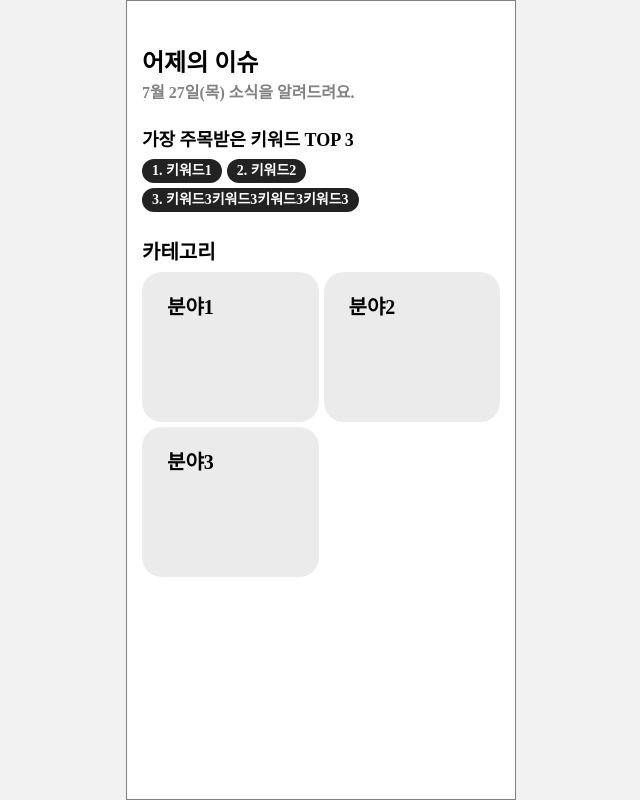
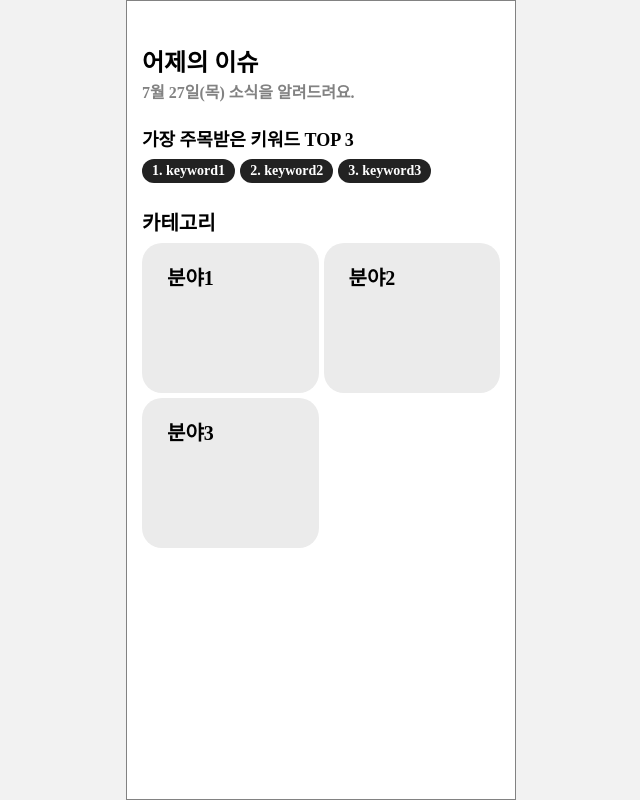
Before and after one commit to dailyganzi/Dailyganzi-FE, a plain HTML site: page pages/main.html in a window 1280 px wide. Shown: the whole page, without its empty margins (319-959 px from the left). Drawn offline with nearby package versions, Linux system fonts and the light colour scheme.

Commit message:
추가: 가장 주목받은 키워드 불러오는 모듈 작성

```diff
--- a/pages/main.html
+++ b/pages/main.html
@@ -18,7 +18,7 @@
         </div>
         <article class="hot-keywords">
           <h2 class="heading">가장 주목받은 키워드 TOP 3</h2>
-          <ol class="keywords">
+          <ol class="keywords" id="keywords">
             <li><a href="#">1. 키워드1</a></li>
             <li><a href="#">2. 키워드2</a></li>
             <li><a href="#">3. 키워드3키워드3키워드3키워드3</a></li>
@@ -34,6 +34,8 @@
         </article>
       </div>
     </section>
-    <script src="../scripts/exportDate.js"></script>
+    <script src="https://cdn.jsdelivr.net/npm/axios/dist/axios.min.js"></script>
+    <script defer type="module" src="../scripts/exportDate.js"></script>
+    <script defer type="module" src="../scripts/getHotKeywords.js"></script>
   </body>
 </html>
--- /dev/null
+++ b/scripts/getHotKeywords.js
@@ -0,0 +1,33 @@
+const $keywordsList = document.querySelector("#keywords");
+
+const appendListItem = (target, number, content) => {
+  // <a href="url">number. content</a>
+  const a = document.createElement("a");
+  a.href = `/pages/search.html?q=${content}`;
+  a.textContent = `${number}. ${content}`;
+
+  // <li><a/></li>
+  const li = document.createElement("li");
+  li.appendChild(a);
+
+  target.appendChild(li);
+};
+
+const getHotKeywords = async () => {
+  try {
+    const file = "/scripts/data/top-liked.json";
+    const response = await axios.get(file);
+    const keywords = response.data.keywords;
+    console.log(keywords);
+
+    // #keywords 노드의 자식 노드 전부 제거 후 새로운 자식 노드를 추가
+    $keywordsList.replaceChildren();
+    keywords.map((item, index) => {
+      appendListItem($keywordsList, index + 1, item);
+    });
+  } catch (error) {
+    console.error(error);
+  }
+};
+
+getHotKeywords();
```
